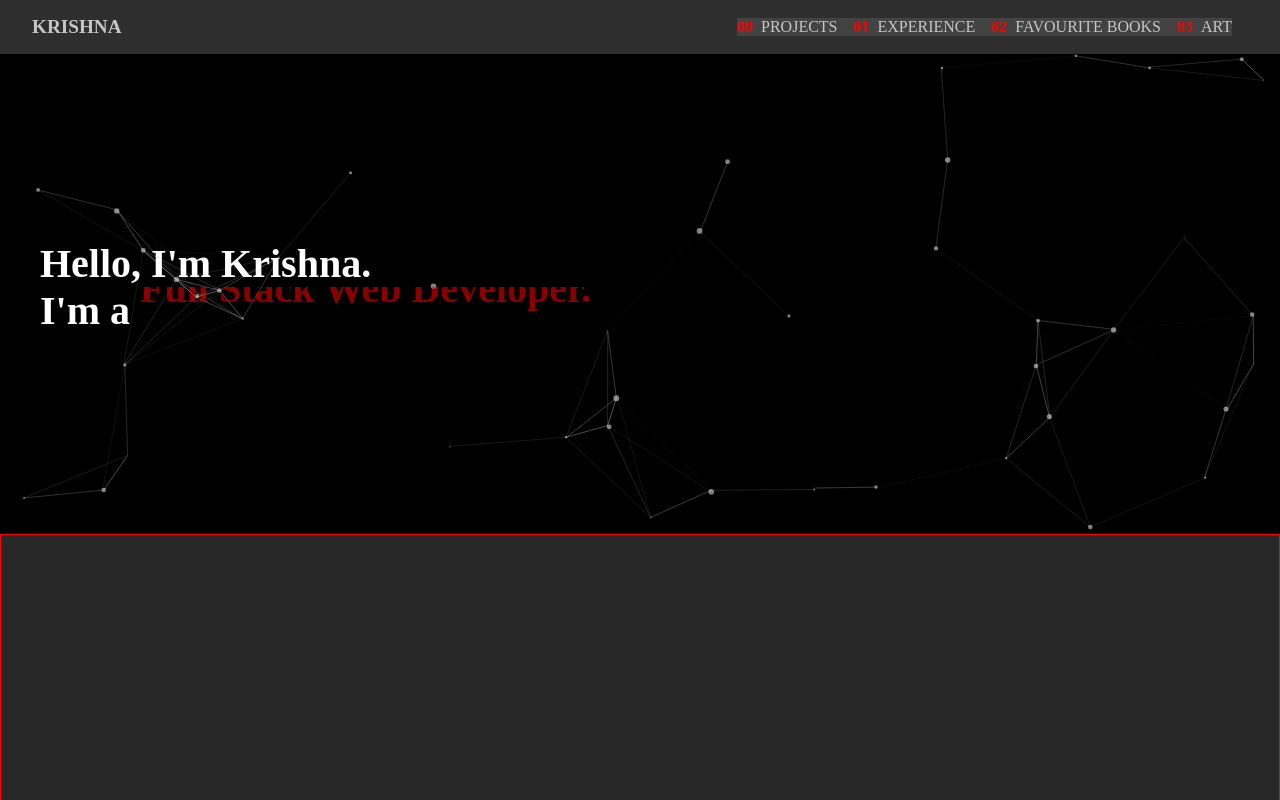
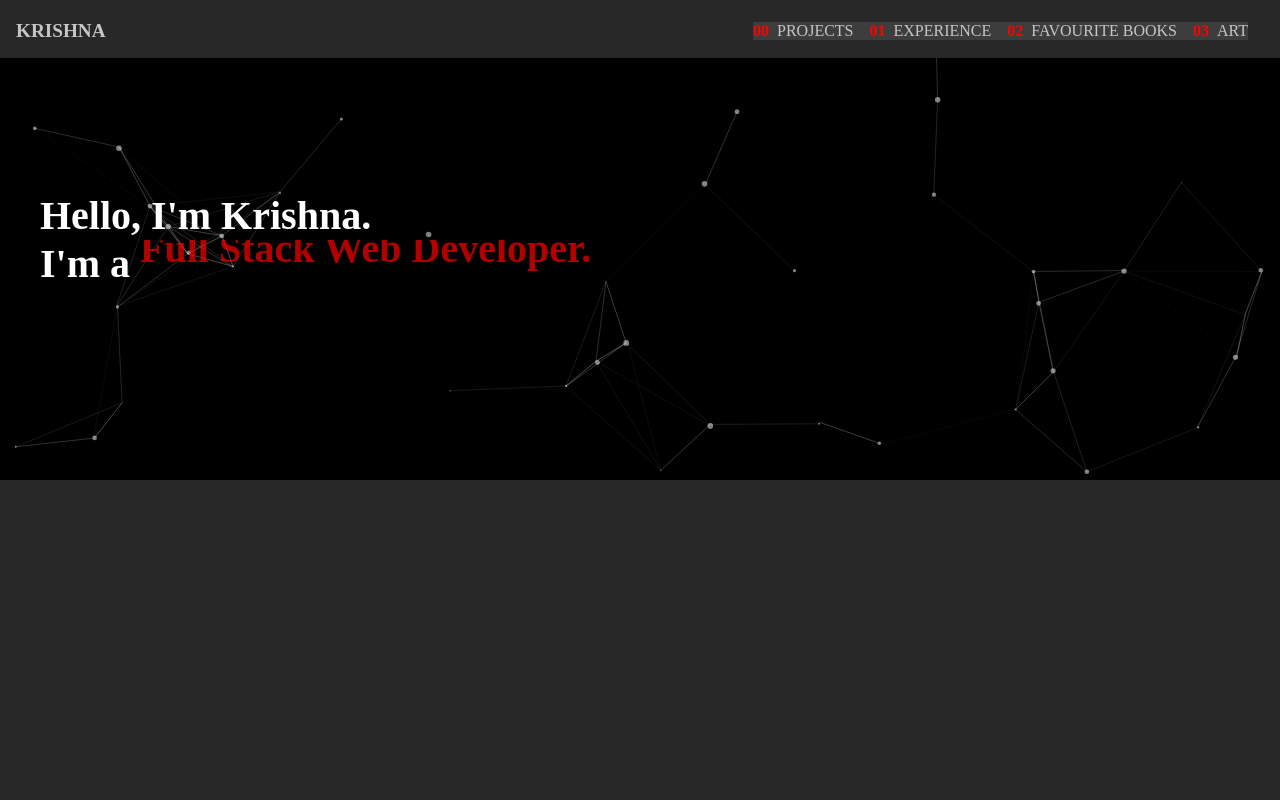
Before and after one commit to krishnaraketla/portfolio, a React (Create React App) app in the folder frontend/: page / in a window 1280 px wide. Shown: the top 800 px of the page. Built offline with nearby package versions, Linux system fonts and the light colour scheme; the HTML template or start-up script is replaced by a standard one.

Commit message:
Navigation and hero text

```diff
--- a/frontend/src/components/Navbar.js
+++ b/frontend/src/components/Navbar.js
@@ -7,6 +7,7 @@ const Navbar = () => {
 
     const handleToggle = () => {
         setIsNavExpanded(!isNavExpanded);
+        document.body.classList.toggle('nav-expanded', !isNavExpanded); // Toggles body scroll
     };
 
     return (
--- a/frontend/src/pages/Home.js
+++ b/frontend/src/pages/Home.js
@@ -8,7 +8,10 @@ const Home = () => {
         <div className="home">
             <Navbar />
             <HeroSection />
-            <PageSection />
+            <div className="pages-holder">
+                <PageSection
+                />
+            </div>
         </div>
     );
 };
--- a/frontend/src/styles/HeroSection.css
+++ b/frontend/src/styles/HeroSection.css
@@ -1,8 +1,8 @@
 .hero {
-    /* border: 1px solid red; */
     display: flex;
     flex: 1;
-    min-height:60vh;
+    height: 60vh;
+    min-height:350px;
     overflow: hidden;
 }
 
@@ -15,18 +15,20 @@
 
 .hero-card {
     display: flex;
-    justify-content: space-around;
     align-items: center;
     background-color: var(--background-color);
     min-width: 100%;
 }
 
 .hero-text {
+    flex: 1;
     position: absolute;
     left: 2.5rem;
-    top: 15rem;
+    /* top: 15rem; */
     font-weight: bold;
-    font-size: 2.5em;
+    font-size: clamp(1.5rem, 4vw, 2.5rem);
+    line-height: 1.2;
+    max-width: 100%;
     color: var(--title-text-color);
     margin: 0;
     user-select: none;
--- a/frontend/src/styles/Navbar.css
+++ b/frontend/src/styles/Navbar.css
@@ -5,7 +5,12 @@
     align-items: center;
     justify-content: space-between;
     z-index: 99999;
-    padding: 1rem;
+    padding: 1.25rem 0 1rem;
+
+    position: fixed;
+    width: 100%;
+    top: 0;
+    background-color: var(--alt-background-color);
 }
 
 .logo{
@@ -83,6 +88,9 @@
 
         transition: transform 0.3s ease-in-out; /* Smooth slide transition */
         transform: translateX(100%); /* Start hidden */
+
+        overflow-y: auto; /* Allows scrolling within the menu */
+        height: 100vh;
     }
 
     .primary-navigation.expanded {
@@ -105,4 +113,8 @@
     .mobile-nav-toggle i {
         font-size: 1.3rem;
     }
+
+    body.nav-expanded {
+        overflow: hidden; /* Prevents scrolling of the body when nav is expanded */
+    }
 }
--- a/frontend/src/styles/PageSection.css
+++ b/frontend/src/styles/PageSection.css
@@ -1,5 +1,4 @@
 .page-section {
-    border: 1px solid red;
     flex:1;
     display: flex;
     min-height: 60vh;
@@ -9,14 +8,14 @@
 .page-section:nth-child(even) {
     background-color: var(--background-color);
     flex-direction: row;
-    z-index: 999999;
+    z-index: 1000;
     opacity: 1;
 }
 
 .page-section:nth-child(odd) {
     background-color: var(--alt-background-color);
     flex-direction: row-reverse;
-    z-index: 999999;
+    z-index: 1000;
     opacity: 1;
 }
 
```
